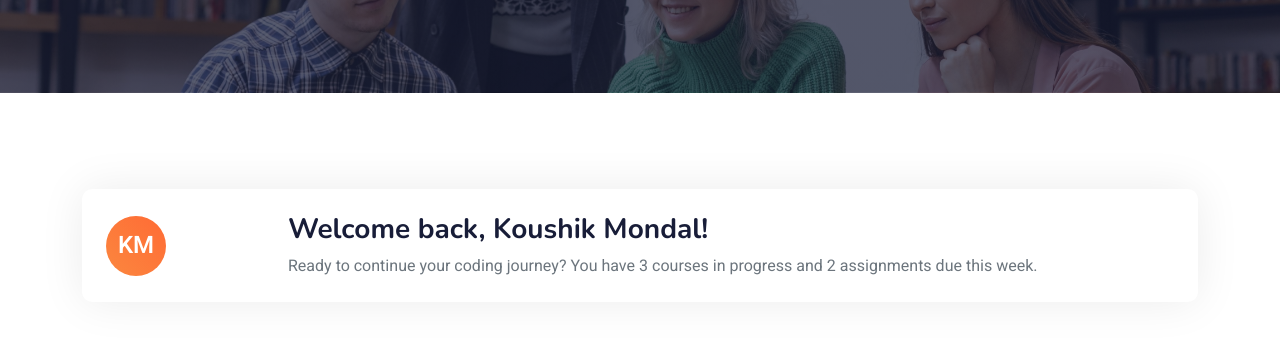
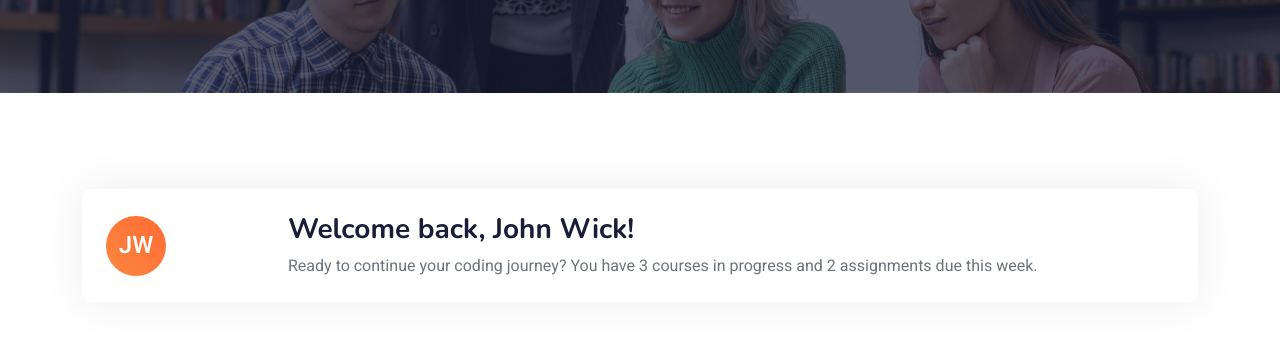
Before and after one commit to koushik369mondal/E-Learning-Platform, a website with bundled scripts: page dashboard.html in a window 1280 px wide. Shown: the part 299-646 px from the top of the page. Built offline with nearby package versions, Linux system fonts and the light colour scheme.

Commit message:
update dashboard greeting to reflect user name

```diff
--- a/dashboard.html
+++ b/dashboard.html
@@ -171,11 +171,11 @@
                         <div class="row align-items-center">
                             <div class="col-md-2 text-center">
                                 <div class="user-avatar">
-                                    KM
+                                    JW
                                 </div>
                             </div>
                             <div class="col-md-10">
-                                <h3 class="mb-2">Welcome back, Koushik Mondal!</h3>
+                                <h3 class="mb-2">Welcome back, John Wick!</h3>
                                 <p class="text-muted mb-0">Ready to continue your coding journey? You have 3 courses in
                                     progress and 2 assignments due this week.</p>
                             </div>
```
